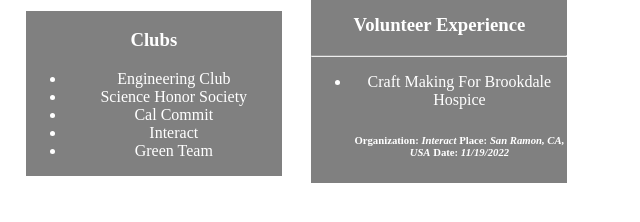
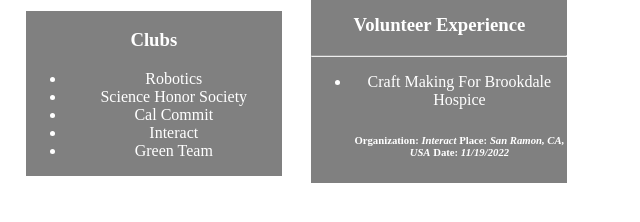
Before and after one commit to 20m06/mykhailokosenko.com, a plain HTML site: page assets/aboutme/aboutme.html in a window 1280 px wide. Shown: the part 336-558 px from the top of the page, 571-1211 px from the left. Drawn offline with Linux system fonts and the light colour scheme.

Commit message:
Update aboutme.html

```diff
--- a/assets/aboutme/aboutme.html
+++ b/assets/aboutme/aboutme.html
@@ -43,7 +43,7 @@
     <span class="span">
     <h3>Clubs</h3>
     <ul>
-      <li>Engineering Club</li>
+      <li>Robotics</li>
       <li>Science Honor Society</li>
       <li>Cal Commit</li>
       <li>Interact</li>
```
